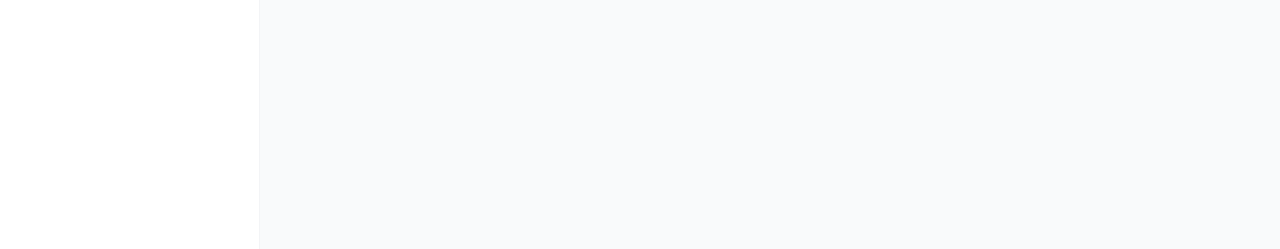
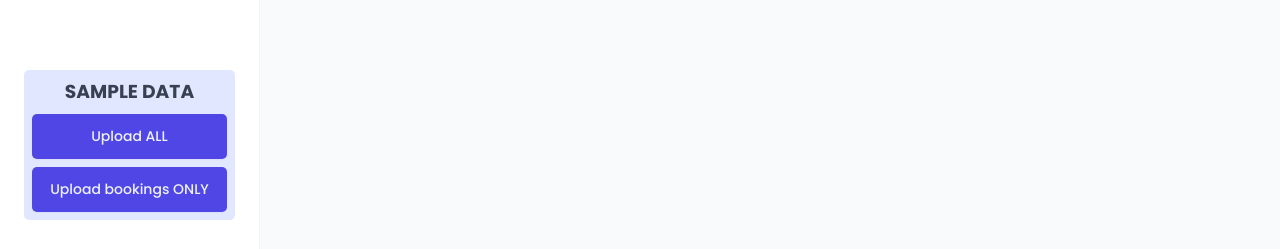
Before and after one commit to aliTalkhabi/Panel-Admin, a React (Vite) app: page /cabins in a window 1280 px wide. Shown: the part 548-797 px from the top of the page. Built offline with nearby package versions, Linux system fonts and the light colour scheme; no server answers; the database is empty; a web font is replaced by a local one.

Commit message:
make upload data for tables

```diff
--- a/src/services/apiBookings.js
+++ b/src/services/apiBookings.js
@@ -2,7 +2,7 @@
 import supabase from "./supabase";
 
 export async function getBookings() {
-  const { data, error } = await supabase.from("bookings").select('id,created_at,startDate,endDate,numNights,numGuests,status,totalPrice,cabins(name),guests(fullName,email)');
+  const { data, error } = await supabase.from("bookings").select('id, created_at, startDate, endDate, numNights, numGuests, status, totalPrice, cabins(name), guests(fullName, email)');
   if (error) {
     console.error(error);
     throw new Error("'Bookings could not be loaded'")
--- a/src/ui/SideBar.jsx
+++ b/src/ui/SideBar.jsx
@@ -1,6 +1,7 @@
 import styled from "styled-components"
 import Logo from './Logo'
 import MainNav from './MainNav'
+import Uploader from "../data/Uploader"
 
 const StyledSideBar = styled.aside`
     background-color: var(--color-grey-0);
@@ -19,6 +20,7 @@
         <StyledSideBar>
             <Logo />
             <MainNav />
+            <Uploader />
         </StyledSideBar>
     )
 }
--- a/src/utils/helpers.js
+++ b/src/utils/helpers.js
@@ -1,9 +1,9 @@
 import { formatDistance, parseISO } from 'date-fns';
-// import { differenceInDays } from 'date-fns/esm';
+import { differenceInDays } from 'date-fns';
 
 // We want to make this function work for both Date objects and strings (which come from Supabase)
-// export const subtractDates = (dateStr1, dateStr2) =>
-//   differenceInDays(parseISO(String(dateStr1)), parseISO(String(dateStr2)));
+export const subtractDates = (dateStr1, dateStr2) =>
+  differenceInDays(parseISO(String(dateStr1)), parseISO(String(dateStr2)));
 
 export const formatDistanceFromNow = (dateStr) =>
   formatDistance(parseISO(dateStr), new Date(), {
```
Also changed, not shown: 1 other file (tests, documents, lock files or other folders).
